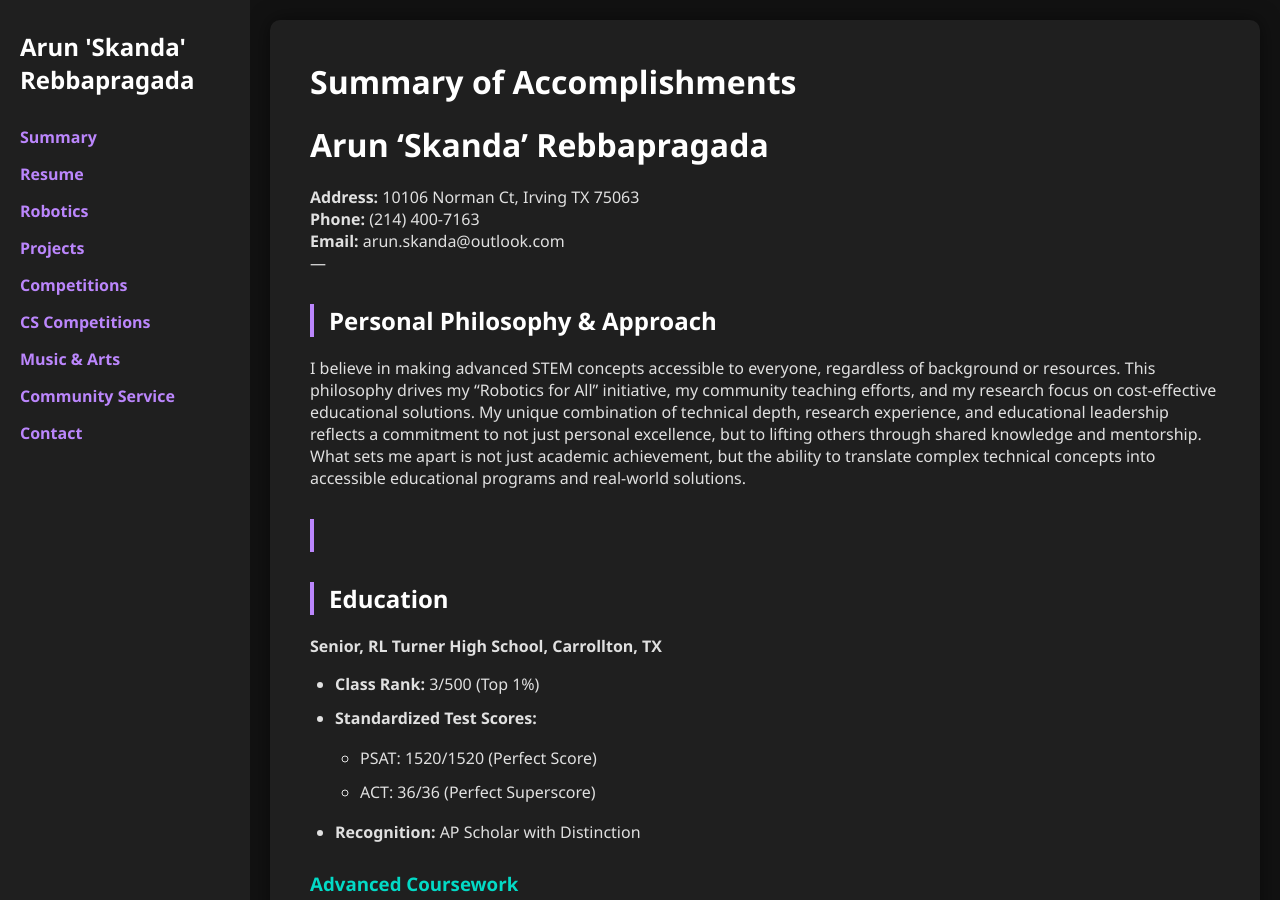
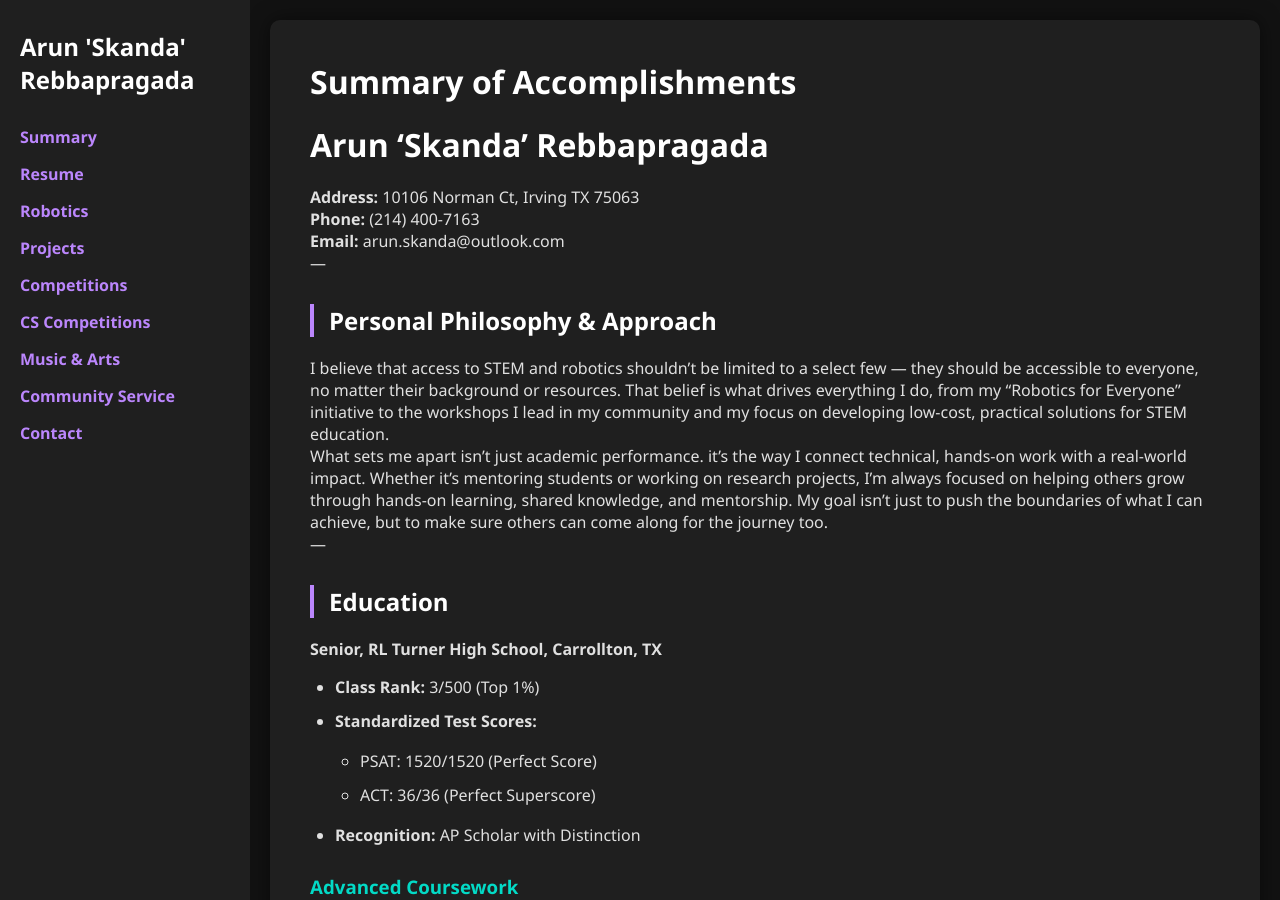
Before and after one commit to skandacode/skandacode.github.io, a Jekyll site: the page built from summary.md, in a window 1280 px wide and 900 px high. Built offline with Jekyll 4.4.1, drawn with Linux system fonts in a browser that asks for light colours; some of the changed text lies outside the part shown.

Commit message:
add summary and homepage content

```diff
--- a/summary.md
+++ b/summary.md
@@ -13,10 +13,9 @@ title: Summary of Accomplishments
 
 ## Personal Philosophy & Approach
 
-I believe in making advanced STEM concepts accessible to everyone, regardless of background or resources. This philosophy drives my "Robotics for All" initiative, my community teaching efforts, and my research focus on cost-effective educational solutions. My unique combination of technical depth, research experience, and educational leadership reflects a commitment to not just personal excellence, but to lifting others through shared knowledge and mentorship.
+I believe that access to STEM and robotics shouldn’t be limited to a select few — they should be accessible to everyone, no matter their background or resources. That belief is what drives everything I do, from my "Robotics for Everyone" initiative to the workshops I lead in my community and my focus on developing low-cost, practical solutions for STEM education.
 
-What sets me apart is not just academic achievement, but the ability to translate complex technical concepts into accessible educational programs and real-world solutions.
-
+What sets me apart isn’t just academic performance. it's the way I connect technical, hands-on work with a real-world impact. Whether it’s mentoring students or working on research projects, I’m always focused on helping others grow through hands-on learning, shared knowledge, and mentorship. My goal isn’t just to push the boundaries of what I can achieve, but to make sure others can come along for the journey too.
 <br>
 ---
 
@@ -74,11 +73,11 @@ What sets me apart is not just academic achievement, but the ability to translat
 - **Only high school team** presenting at international engineering conferences
 - **3 published research papers** in additive manufacturing and educational robotics
 - **Machine learning and computer vision** algorithm development
-- **CubeSat development** for space-based environmental monitoring
+- **CubeSat development** for space-based tracking of environmental damages
 
 ### **Education & Community Impact**
 - **150+ students taught** in robotics and programming
-- **$8,000+ annual revenue** generated through educational programs
+- **$8,000+ annual revenue** generated through teaching robotics
 - **Community center transformation** into recognized STEM learning hub
 - **Presidential Volunteer Service Award** Gold Medal recipient
 
@@ -99,7 +98,7 @@ What sets me apart is not just academic achievement, but the ability to translat
 
 **Three Published Research Papers:**
 - **2024:** "The Educational Value of 3D Printing CubeSats" - Reconfigurable satellite architecture for student experiments
-- **2023:** "Cost-Effective 3D Printing Solutions for Educational Robotics" - Open-source structural components reducing costs from $1000+ to ~$100
+- **2023:** "Cost-Effective 3D Printing Solutions for Educational Robotics" - Open-source structural components reducing costs of robotics kits from $1000+ to ~$100
 - **2022:** "Flat Pattern Simplification for Educational Manufacturing" - Laser-cuttable robotics platform through "Robotics for Everyone" initiative
 
 *For detailed technical specifications and impact analysis, see my [complete projects page](projects.md)*
@@ -191,9 +190,7 @@ Raspberry Pi-based environmental monitoring solution for global cargo tracking,
 
 ## Cultural Heritage & Artistic Pursuits
 
-Beyond STEM, I maintain deep connections to my cultural heritage through South Indian classical music. Seven years of Carnatic vocal training and eight years of bamboo flute mastery earned me a prestigious $4,000 Texas Folklife scholarship to research the philosophical concepts in classical compositions.
-
-This dedication to preserving traditional art forms complements my technical work, demonstrating the importance of cultural preservation alongside technological innovation.
+Beyond my work in STEM, I’ve stayed connected to my cultural roots through South Indian classical music. I’ve been learning Carnatic vocal music for 7 years and have spent 8 years on the bamboo flute. I also earned a $4,000 Texas Folklife scholarship that allowed me to explore the philosophical ideas in classical compositions.
 
 *For complete details on musical achievements and cultural contributions, see my [music & arts page](music-arts.md)*
 <br>
```
Also changed, not shown: other parts of summary.md (+1 -1 lines), index.md (+6 -6 lines).
